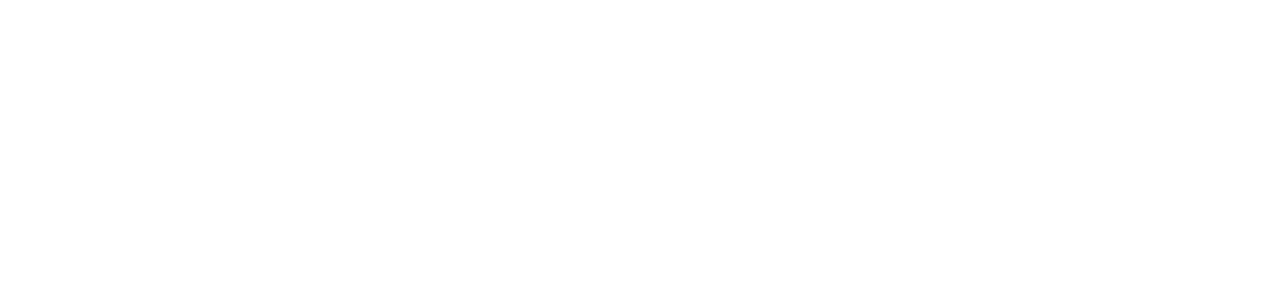
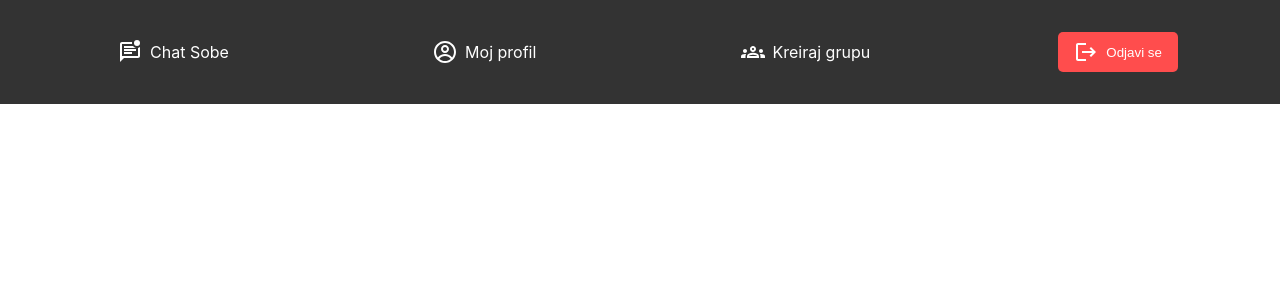
Before and after one commit to elab-development/internet-tehnologije-2024-projekat-chataplikacija_2022_1089, a React (Create React App) app in the folder react_chat_app/: page /create-group in a window 1280 px wide. Before the commit this address had no page. Shown: the top 300 px of the page. Built offline with nearby package versions, Linux system fonts and the light colour scheme.

Commit message:
Dodat Nav bar

```diff
--- a/react_chat_app/package.json
+++ b/react_chat_app/package.json
@@ -9,6 +9,7 @@
     "@testing-library/user-event": "^13.5.0",
     "react": "^19.0.0",
     "react-dom": "^19.0.0",
+    "react-icons": "^5.4.0",
     "react-router-dom": "^7.1.5",
     "react-scripts": "5.0.1",
     "web-vitals": "^2.1.4"
--- a/react_chat_app/src/App.js
+++ b/react_chat_app/src/App.js
@@ -2,13 +2,14 @@
 import { Route, Routes, useLocation } from 'react-router-dom';
 import Register from './components/Register';
 import Login from './components/Login';
+import Navbar from "./components/NavBar";
 
 
 function App() {
   const location = useLocation();
   return (
     <div>
-      {(location.pathname !== "/login" && location.pathname !== "/register" && location.pathname !== "/") }
+      {(location.pathname !== "/login" && location.pathname !== "/register" && location.pathname !== "/") && <Navbar /> }
 
       <Routes>
         <Route path="/" element={<Register />} />
--- /dev/null
+++ b/react_chat_app/src/components/NavBar.js
@@ -0,0 +1,47 @@
+import React from "react";
+import { Link, useNavigate } from "react-router-dom";
+import "../styles/NavBar.css";
+import { CgProfile } from "react-icons/cg";
+import { MdOutlineMarkUnreadChatAlt, MdOutlineGroups, MdLogout } from "react-icons/md";
+
+const Navbar = () => {
+  const navigate = useNavigate();
+
+  const handleLogout = () => {
+    localStorage.removeItem("loggedInUser");
+    navigate("/login");
+  };
+
+  return (
+    <nav className="navbar">
+      <ul>
+        <li>
+          <Link to="/chatrooms">
+            <MdOutlineMarkUnreadChatAlt size={24} />
+            <span>Chat Sobe</span>
+          </Link>
+        </li>
+        <li>
+          <Link to="/profile">
+            <CgProfile size={24} />
+            <span>Moj profil</span>
+          </Link>
+        </li>
+        <li>
+          <Link to="/create-group">
+            <MdOutlineGroups size={24} />
+            <span>Kreiraj grupu</span>
+          </Link>
+        </li>
+        <li>
+          <button onClick={handleLogout} className="logout-btn">
+            <MdLogout size={24} />
+            <span>Odjavi se</span>
+          </button>
+        </li>
+      </ul>
+    </nav>
+  );
+};
+
+export default Navbar;
--- /dev/null
+++ b/react_chat_app/src/styles/NavBar.css
@@ -0,0 +1,61 @@
+
+.navbar {
+    background-color: #333;
+    padding: 1rem;
+    color: white;
+  }
+
+  .navbar ul {
+    list-style: none;
+    display: flex;
+    justify-content: space-around; /* Razmeštaj stavki u navbaru */
+    padding: 0;
+  }
+
+  .navbar li {
+    display: flex;
+    align-items: center;
+    gap: 8px;
+  }
+
+  .navbar a, .navbar button {
+    color: white;
+    text-decoration: none;
+    display: flex; /* Omogućava postavljanje ikone i teksta u jedan red */
+    align-items: center;
+    gap: 8px;
+    padding: 0.5rem 1rem;
+    transition: background-color 0.3s, transform 0.3s;
+  }
+
+  .navbar a:hover, .navbar button:hover {
+    background-color: #555;
+    border-radius: 5px;
+    transform: scale(1.05); /* Povećava dugme na hover */
+  }
+
+  .logout-btn {
+    display: flex;
+    align-items: center;
+    background-color: #ff4d4d;
+    color: white;
+    border: none;
+    padding: 8px 15px;
+    cursor: pointer;
+    border-radius: 5px;
+    transition: background-color 0.3s; /* Glatka promena boje pri hover-u */
+  }
+
+  .logout-btn:hover {
+    background-color: #cc0000;
+  }
+
+  /* Stilizacija ikona u navbaru */
+  .navbar a svg, .navbar button svg {
+    font-size: 24px;
+    transition: transform 0.3s;
+  }
+
+  .navbar a:hover svg, .navbar button:hover svg {
+    transform: rotate(360deg);
+  }
```
Also changed, not shown: 1 other file (tests, documents, lock files or other folders).
